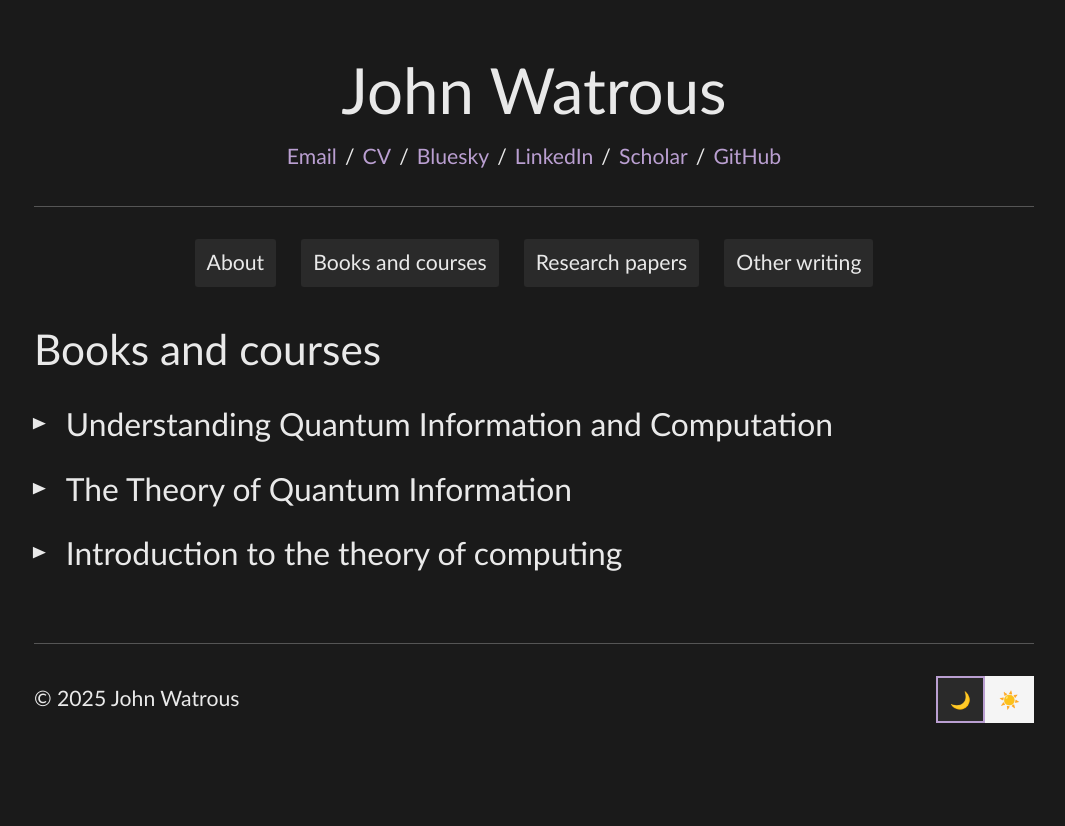
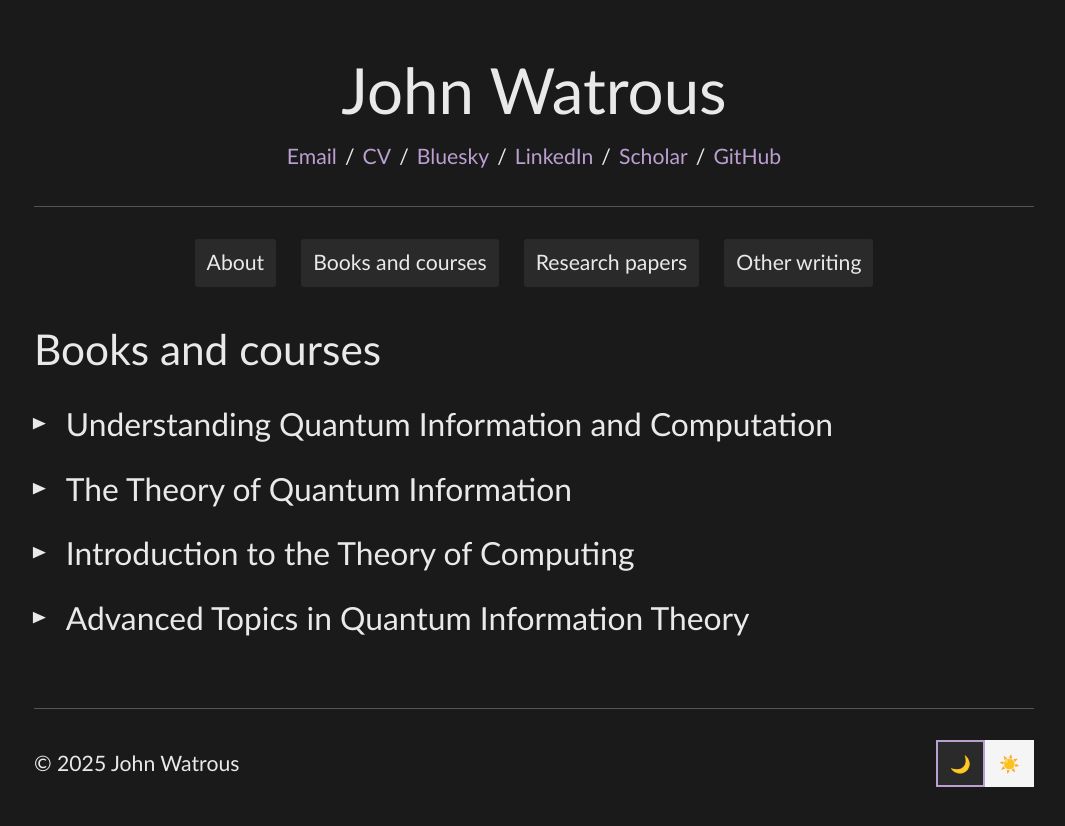
Before and after one commit to jhwatrous/jhwatrous.github.io, a Jekyll site: the page built from books-and-courses.md, in a window 1280 px wide. Shown: the top 826 px of the page, without its empty margins (106-1171 px from the left). Built offline with Jekyll 4.4.1, drawn with Linux system fonts in a browser that asks for light colours; some of the changed lines change nothing that is shown.

Commit message:
Revising...

```diff
--- a/books-and-courses.md
+++ b/books-and-courses.md
@@ -113,4 +113,38 @@
 
 {% endcapture %}
 
-{% include collapsible.html title="Introduction to the theory of computing" content=ToC %}
+{% include collapsible.html title="Introduction to the Theory of Computing" content=ToC %}
+
+{% capture QIT-topics %}
+
+This was an advanced graduate course on quantum information theory, including video lectures and notes, taught online (by necessity) in Spring 2020. The videos took a long time to create and I only managed to cover about half of the material I had intended for the course.
+
+### Lecture notes
+
+All 8 lectures in one file (106 pages) [[pdf]]({{ 'QIT-notes.pdf' | relative_url }})
+
+1. Conic programming [[pdf]]({{ 'QIT-notes.01.pdf' | relative_url }})
+2. Max-relative entropy and conditional min-entropy [[pdf]]({{ 'QIT-notes.02.pdf' | relative_url }})
+3. Smoothing and optimizing max-relative entropy [[pdf]]({{ 'QIT-notes.03.pdf' | relative_url }})
+4. Regularization of the smoothed max-relative entropy [[pdf]]({{ 'QIT-notes.04.pdf' | relative_url }})
+5. Min-relative entropy, conditional max-entropy, and hypothesis-testing relative entropy [[pdf]]({{ 'QIT-notes.05.pdf' | relative_url }})
+6. Nonlocal games and Tsirelson’s theorem [[pdf]]({{ 'QIT-notes.06.pdf' | relative_url }})
+7. A semidefinite program for the entangled bias of XOR games [[pdf]]({{ 'QIT-notes.07.pdf' | relative_url }})
+8. The hierarchy of Navascues, Pironio, and Acin [[pdf]]({{ 'QIT-notes.08.pdf' | relative_url }})
+
+Latest update: March 14, 2021
+
+### Video lectures
+
+1. Conic programming [[YouTube](https://youtu.be/Teu1ZR-eW2A)]
+2. Max-relative entropy and conditional min-entropy [[YouTube](https://youtu.be/5x0UHlsXhOI)]
+3. Smoothing and optimizing max-relative entropy [[YouTube](https://youtu.be/_mEIEHInRTg)]
+4. Regularization of the smoothed max-relative entropy [[YouTube](https://youtu.be/xkaiR-0pkiI)]
+5. Min-relative entropy, conditional max-entropy, and hypothesis-testing relative entropy [[YouTube](https://youtu.be/nSdDbuAttLw)]
+6. Nonlocal games and Tsirelson’s theorem [[YouTube](https://youtu.be/IR-jacHjulI)]
+7. A semidefinite program for the entangled bias of XOR games [[YouTube](https://youtu.be/H61Ctc2hFUY)]
+8. The hierarchy of Navascues, Pironio, and Acin [[YouTube](https://youtu.be/vJV3DWvuVtM)]
+
+{% endcapture %}
+
+{% include collapsible.html title="Advanced Topics in Quantum Information Theory" content=QIT-topics %}
```
Also changed, not shown: 9 other files.
